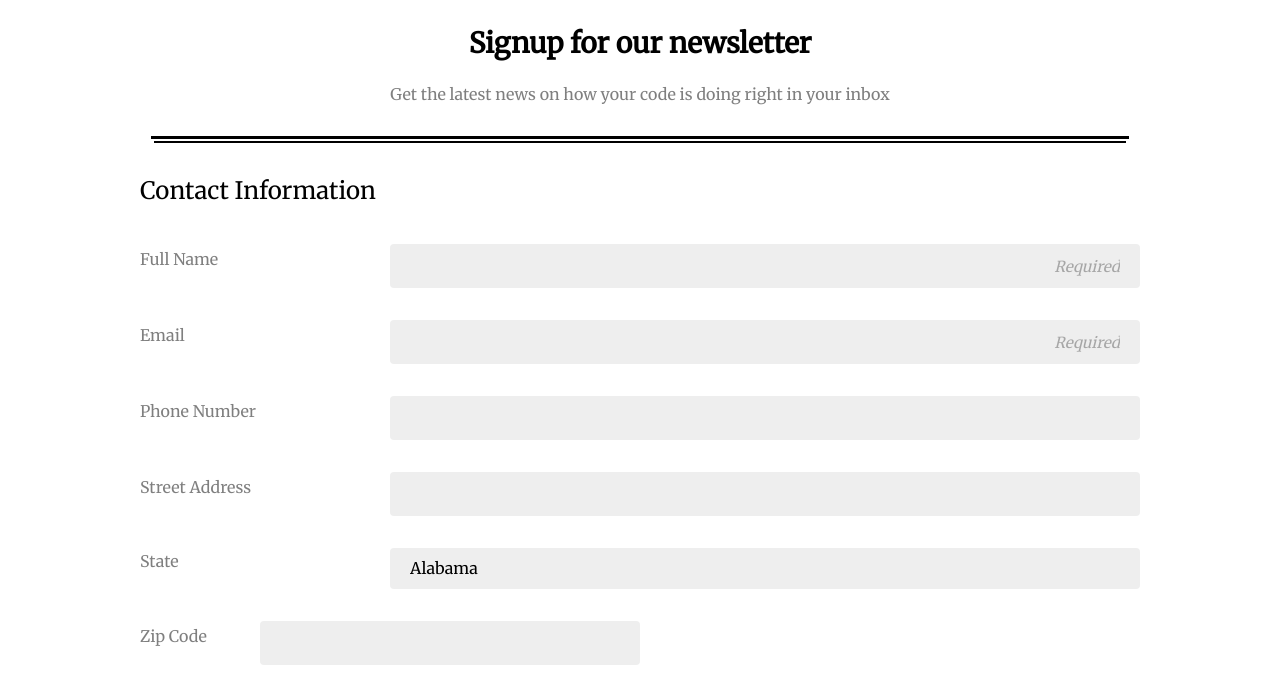
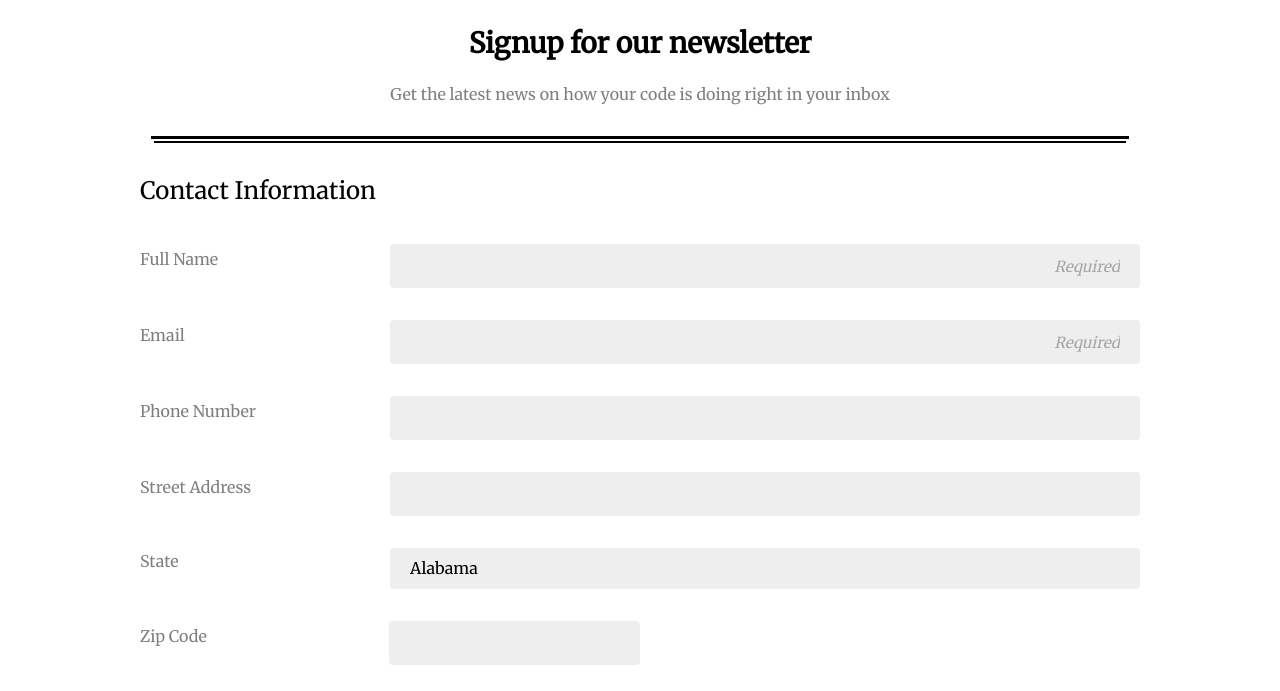
Before and after one commit to zachdanz/Unit-03-Project, a plain HTML site: page index.html in a window 1280 px wide. Shown: the part 109-800 px from the top of the page. Drawn offline with Linux system fonts and the light colour scheme.

Commit message:
Update styles.css

```diff
--- a/CSS/styles.css
+++ b/CSS/styles.css
@@ -192,6 +192,7 @@ footer {
 
   #zipcode {
     margin-right: 50%;
+    margin-left: 17.5%;
   }
 
   button {
```
